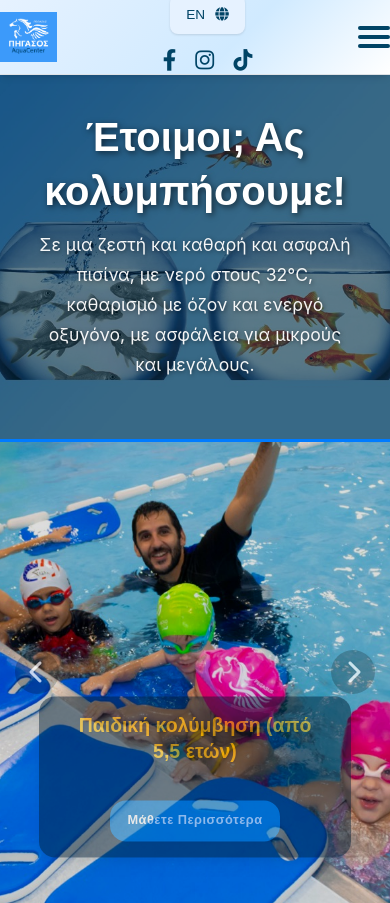
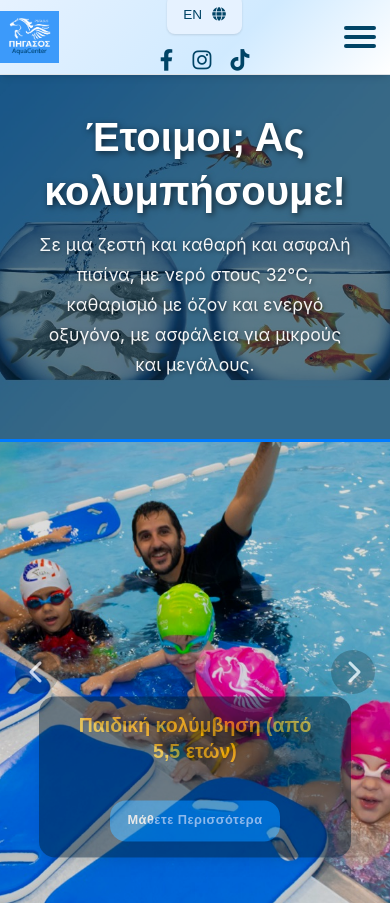
Before and after one commit to atsana01/pegasus-aquacenter, a plain HTML site: page index.html in a window 390 px wide. Shown: the top 903 px of the page. Drawn offline with nearby package versions, Linux system fonts and the light colour scheme.

Commit message:
toogle_adjust

```diff
--- a/style.css
+++ b/style.css
@@ -795,6 +795,42 @@ img { max-width: 100%; height: auto; display: block; }
        are typically handled by your existing mobile menu toggle JavaScript
        and the CSS in the (max-width: 768px) media query.
        These rules primarily re-order the items in the header bar. */
+}
+
+/* Tweak header alignment on mobile: move hamburger a bit left and logo to the right over hero */
+@media (max-width: 991px) {
+    .navbar {
+        display: flex;
+        align-items: center;
+        gap: 0.5rem;
+        padding-left: 0.5rem; /* keep small left padding */
+        padding-right: 0.75rem; /* allow room on right for logo */
+    }
+
+    /* Put the toggle first (left), logo last (right) */
+    .nav-toggle {
+        order: 0;
+        margin-left: 0;
+        margin-right: 0.5rem;
+        transform: translateX(-6px); /* nudge a bit to the left */
+    }
+
+    .nav-links {
+        order: 1;
+    }
+
+    .navbar .logo {
+        order: 2;
+        margin-left: auto; /* push logo to the far right */
+        display: flex;
+        align-items: center;
+    }
+
+    /* Slightly reduce logo height on small screens so it fits the hero area */
+    .navbar .logo img {
+        max-height: 52px;
+        width: auto;
+    }
 }
 
 /* Main Carousel Section */
```
Also changed, not shown: 1 other file.
